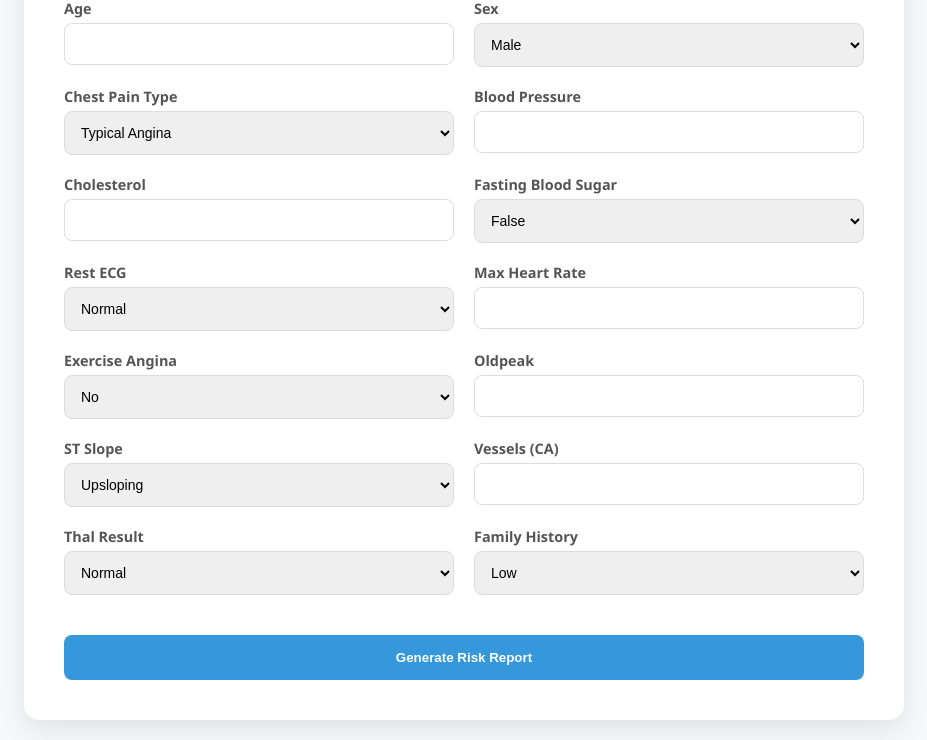
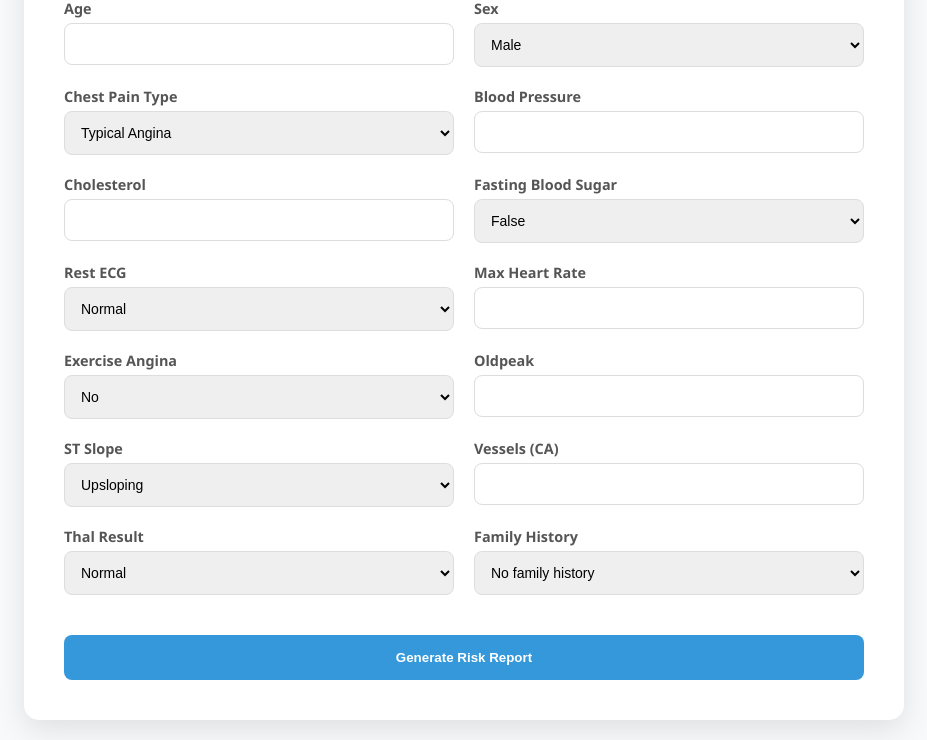
Before and after one commit to Sradha-24/health, a Flask app: page /heartdisease in a window 1280 px wide. Shown: the part 144-884 px from the top of the page, without its empty margins (176-1103 px from the left). Run offline with Flask 3, Linux system fonts and the light colour scheme; a user stored in the database is signed in; parts of the project's set-up code (start-up, migrations or seed data) failed here and were passed over.

Commit message:
Update heartdisease.html

```diff
--- a/templates/heartdisease.html
+++ b/templates/heartdisease.html
@@ -73,13 +73,7 @@
         .risk-down { color: var(--low-risk); font-weight: bold; }
     </style>
 </head>
-<script>
-    const bar = document.getElementById('riskBar');
-    if (bar) {
-        const targetWidth = bar.getAttribute('data-width');
-        bar.style.width = targetWidth + '%';
-    }
-</script>
+
 <body>
 
 <div class="main-card">
@@ -167,10 +161,9 @@
         <div class="input-group">
             <label>Family History</label>
             <select name="family_history">
-                <option value="0.15">Low</option>
-                <option value="0.35">Moderate</option>
-                <option value="0.65">High</option>
-                <option value="2.00">Extreme</option>
+                <option value="0">No family history</option>
+                <option value="1">Second-degree (grandparents, uncle, aunt)</option>
+                <option value="2">First-degree (parents, siblings)</option>
             </select>
         </div>
 
@@ -197,6 +190,19 @@
     {{ risk }}%
 </div>
         </div>
+        <!-- 🔥 NEW: Comparison Section -->
+<div style="margin-top: 15px; text-align: center;">
+    <p style="color:#2c3e50;">
+    <strong>Without Family History:</strong> {{ risk_without }}%
+</p>
+
+</div>
+
+        <!-- 🔥 NEW: Human-readable explanation -->
+<p style="margin-top: 15px; font-size: 15px;">
+    <strong>Explanation:</strong> {{ explanation_text }}
+</p>
+
 
         <h4>Top Influencing Factors</h4>
         <ul class="factor-list">
@@ -211,8 +217,21 @@
             {% endfor %}
         </ul>
     </div>
+    <div style="text-align:center; margin-top:20px;">
+    <a href="{{ url_for('static', filename=report_file) }}"
+       style="background:#2c3e50; color:white; padding:12px 25px; border-radius:25px; text-decoration:none; font-weight:bold;">
+       ❤️ Download Heart Report
+    </a>
+</div>
+
     {% endif %}
 </div>
-
+<script>
+    const bar = document.getElementById('riskBar');
+    if (bar) {
+        const targetWidth = bar.getAttribute('data-width');
+        bar.style.width = targetWidth + '%';
+    }
+</script>
 </body>
 </html>
```
